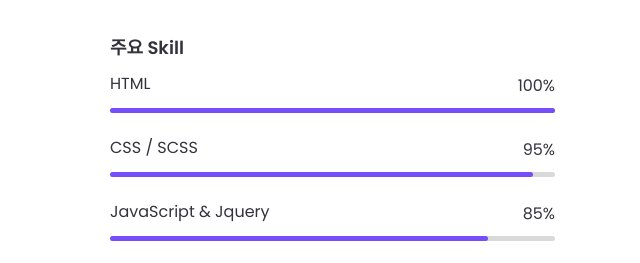
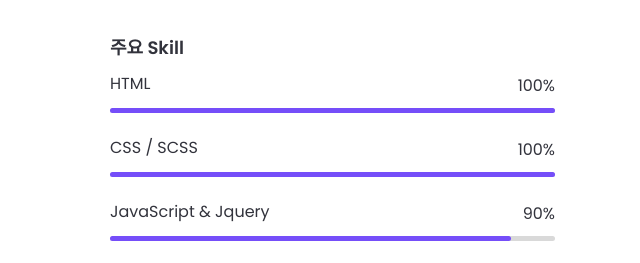
Before and after one commit to songheee/ksh_portfolio, a plain HTML site: page index.html in a window 1280 px wide. Shown: the part 1060-1323 px from the top of the page, 640-1280 px from the left. Drawn offline with Linux system fonts and the light colour scheme; files whose address does not match are found by name.

Commit message:
스킬수정

```diff
--- a/index.html
+++ b/index.html
@@ -184,14 +184,14 @@
                 <h6 class="skill-title">CSS / SCSS</h6>
                 <div class="skill-percentage">
                   <div class="count-box counted">
-                    <span class="counter">95</span>
+                    <span class="counter">100</span>
                   </div>
                   %
                 </div>
               </div>
               <div class="skill-bar">
                 <div class="bar-inner">
-                  <div class="bar progress-line" data-width="95"></div>
+                  <div class="bar progress-line" data-width="100"></div>
                 </div>
               </div>
             </div> <!-- skill item -->
@@ -200,14 +200,14 @@
                 <h6 class="skill-title">JavaScript & Jquery</h6>
                 <div class="skill-percentage">
                   <div class="count-box counted">
-                    <span class="counter">85</span>
+                    <span class="counter">90</span>
                   </div>
                   %
                 </div>
               </div>
               <div class="skill-bar">
                 <div class="bar-inner">
-                  <div class="bar progress-line" data-width="85"></div>
+                  <div class="bar progress-line" data-width="90"></div>
                 </div>
               </div>
             </div> <!-- skill item -->
```
